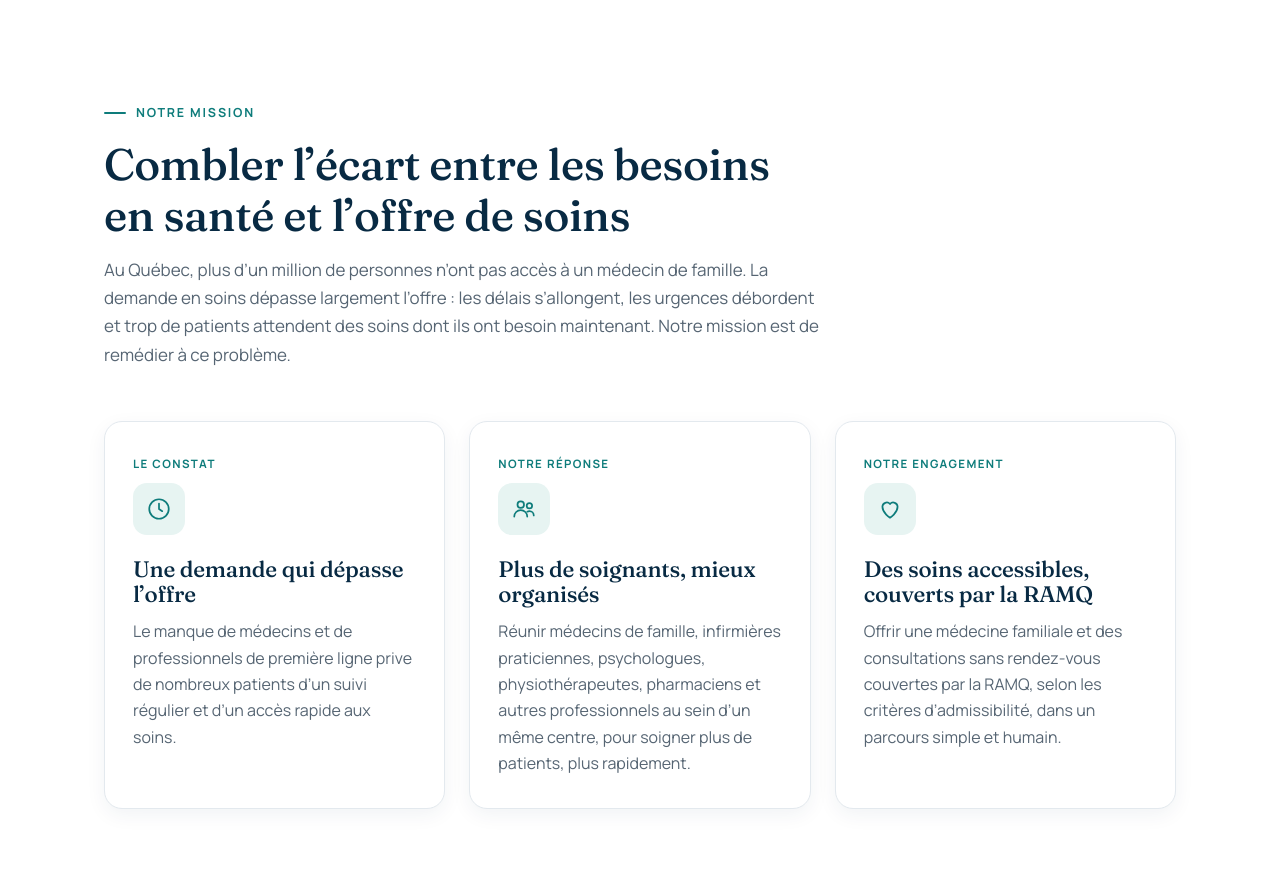
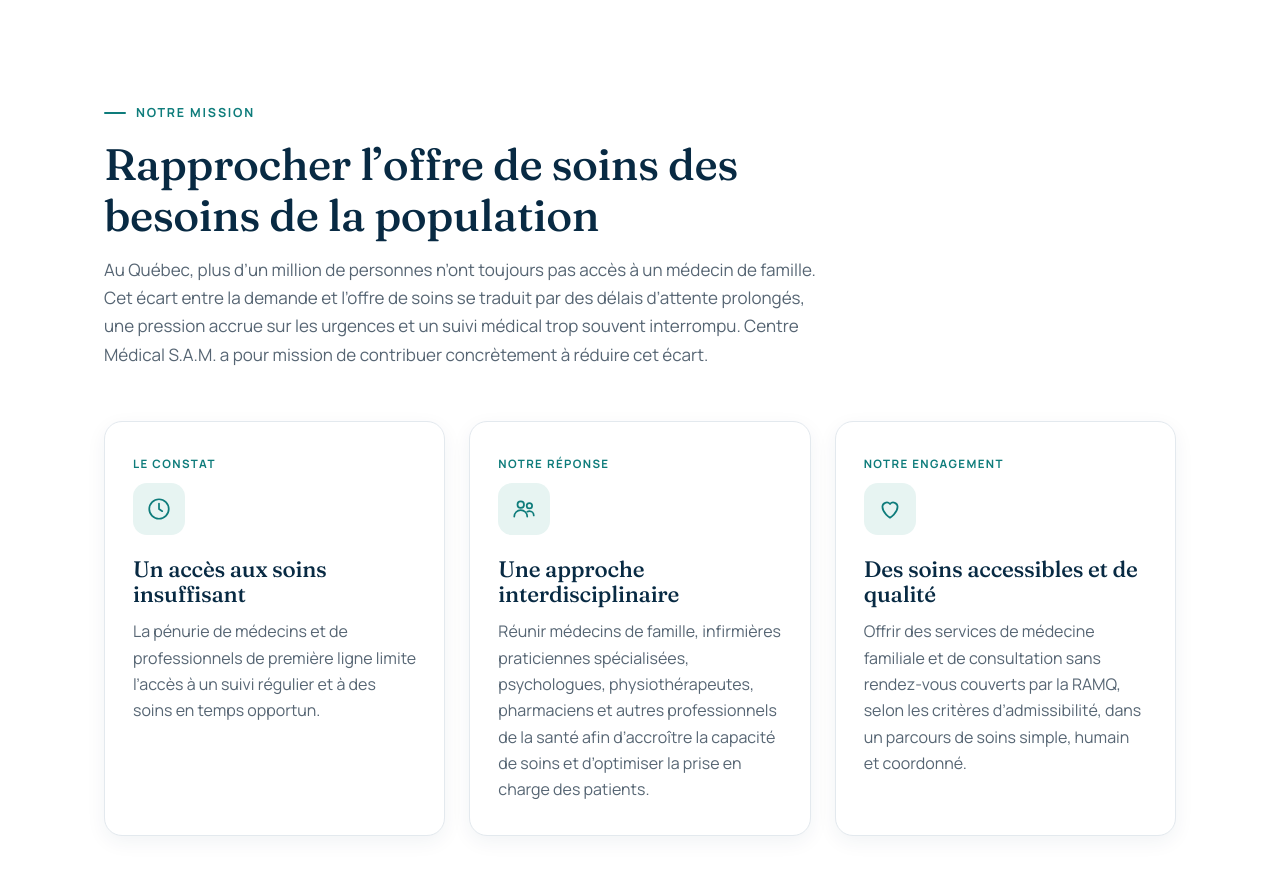
Before and after one commit to sicario-cloud/centremedicalsam, a plain HTML site: page index.html in a window 1280 px wide. Shown: the part 1120-1995 px from the top of the page. Drawn offline with Linux system fonts and the light colour scheme.

Commit message:
Mission : ton plus professionnel
Co-Authored-By: Claude Opus 5.5 <noreply@anthropic.com>

```diff
--- a/index.html
+++ b/index.html
@@ -333,8 +333,8 @@
       <div class="wrap">
         <div class="section-head">
           <span class="eyebrow">Notre mission</span>
-          <h2 id="mission-titre">Combler l’écart entre les besoins en santé et l’offre de soins</h2>
-          <p>Au Québec, plus d’un million de personnes n’ont pas accès à un médecin de famille. La demande en soins dépasse largement l’offre : les délais s’allongent, les urgences débordent et trop de patients attendent des soins dont ils ont besoin maintenant. Notre mission est de remédier à ce problème.</p>
+          <h2 id="mission-titre">Rapprocher l’offre de soins des besoins de la population</h2>
+          <p>Au Québec, plus d’un million de personnes n’ont toujours pas accès à un médecin de famille. Cet écart entre la demande et l’offre de soins se traduit par des délais d’attente prolongés, une pression accrue sur les urgences et un suivi médical trop souvent interrompu. Centre Médical S.A.M. a pour mission de contribuer concrètement à réduire cet écart.</p>
         </div>
         <ol class="grid grid-3">
           <li class="card">
@@ -342,24 +342,24 @@
             <div class="icon" aria-hidden="true">
               <svg viewBox="0 0 24 24" fill="none" stroke="currentColor" stroke-width="1.6" stroke-linecap="round" stroke-linejoin="round"><circle cx="12" cy="12" r="9"/><path d="M12 7v5l3 2"/></svg>
             </div>
-            <h3>Une demande qui dépasse l’offre</h3>
-            <p>Le manque de médecins et de professionnels de première ligne prive de nombreux patients d’un suivi régulier et d’un accès rapide aux soins.</p>
+            <h3>Un accès aux soins insuffisant</h3>
+            <p>La pénurie de médecins et de professionnels de première ligne limite l’accès à un suivi régulier et à des soins en temps opportun.</p>
           </li>
           <li class="card">
             <span class="phase">Notre réponse</span>
             <div class="icon" aria-hidden="true">
               <svg viewBox="0 0 24 24" fill="none" stroke="currentColor" stroke-width="1.6" stroke-linecap="round" stroke-linejoin="round"><circle cx="9" cy="8" r="3"/><circle cx="17" cy="9" r="2.5"/><path d="M3 19c0-3.3 2.7-6 6-6s6 2.7 6 6"/><path d="M15 14.5c.6-.3 1.3-.5 2-.5 2.2 0 4 1.8 4 4"/></svg>
             </div>
-            <h3>Plus de soignants, mieux organisés</h3>
-            <p>Réunir médecins de famille, infirmières praticiennes, psychologues, physiothérapeutes, pharmaciens et autres professionnels au sein d’un même centre, pour soigner plus de patients, plus rapidement.</p>
+            <h3>Une approche interdisciplinaire</h3>
+            <p>Réunir médecins de famille, infirmières praticiennes spécialisées, psychologues, physiothérapeutes, pharmaciens et autres professionnels de la santé afin d’accroître la capacité de soins et d’optimiser la prise en charge des patients.</p>
           </li>
           <li class="card">
             <span class="phase">Notre engagement</span>
             <div class="icon" aria-hidden="true">
               <svg viewBox="0 0 24 24" fill="none" stroke="currentColor" stroke-width="1.6" stroke-linecap="round" stroke-linejoin="round"><path d="M12 20s-7-4.4-7-10a4 4 0 0 1 7-2.6A4 4 0 0 1 19 10c0 5.6-7 10-7 10Z"/></svg>
             </div>
-            <h3>Des soins accessibles, couverts par la RAMQ</h3>
-            <p>Offrir une médecine familiale et des consultations sans rendez-vous couvertes par la RAMQ, selon les critères d’admissibilité, dans un parcours simple et humain.</p>
+            <h3>Des soins accessibles et de qualité</h3>
+            <p>Offrir des services de médecine familiale et de consultation sans rendez-vous couverts par la RAMQ, selon les critères d’admissibilité, dans un parcours de soins simple, humain et coordonné.</p>
           </li>
         </ol>
       </div>
```
